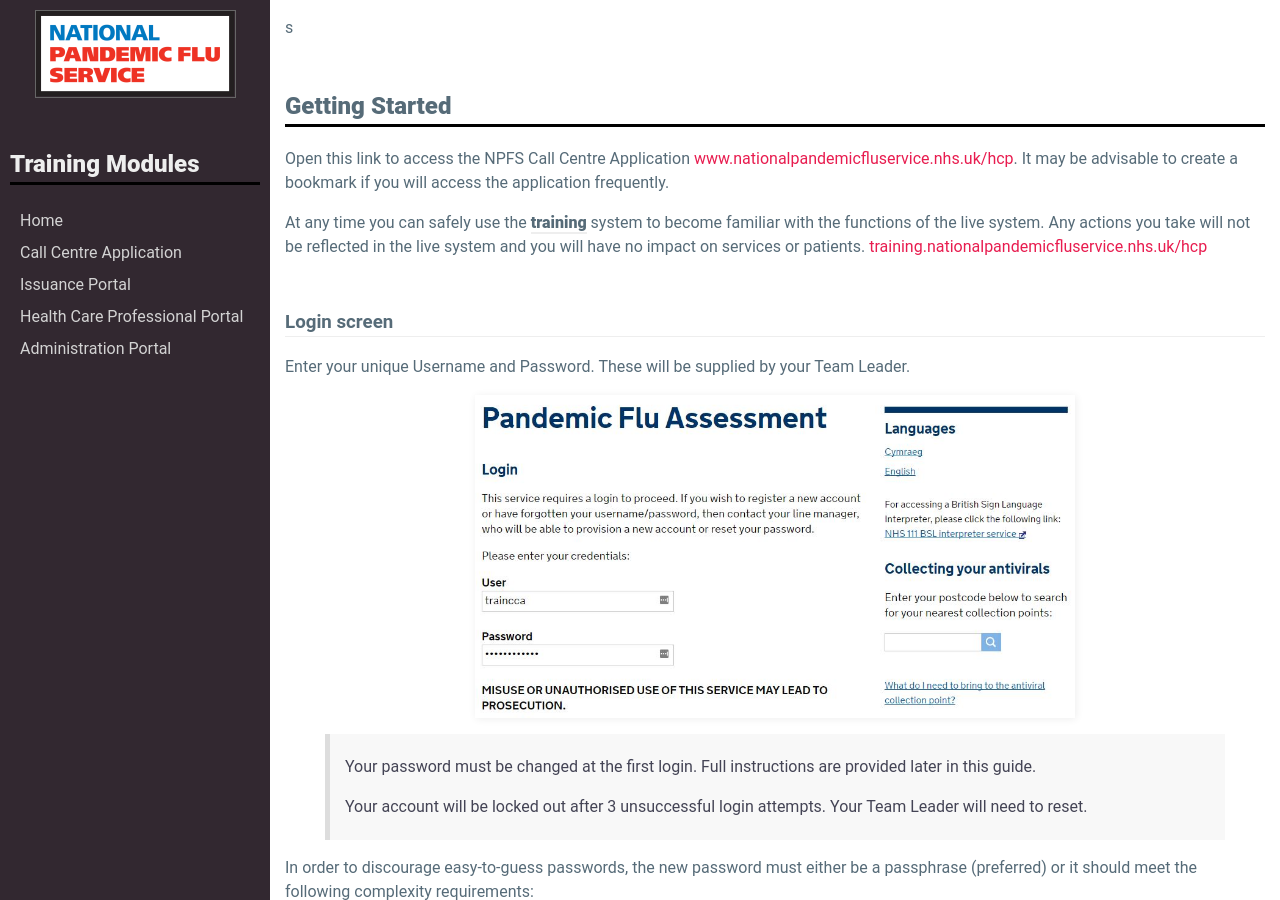
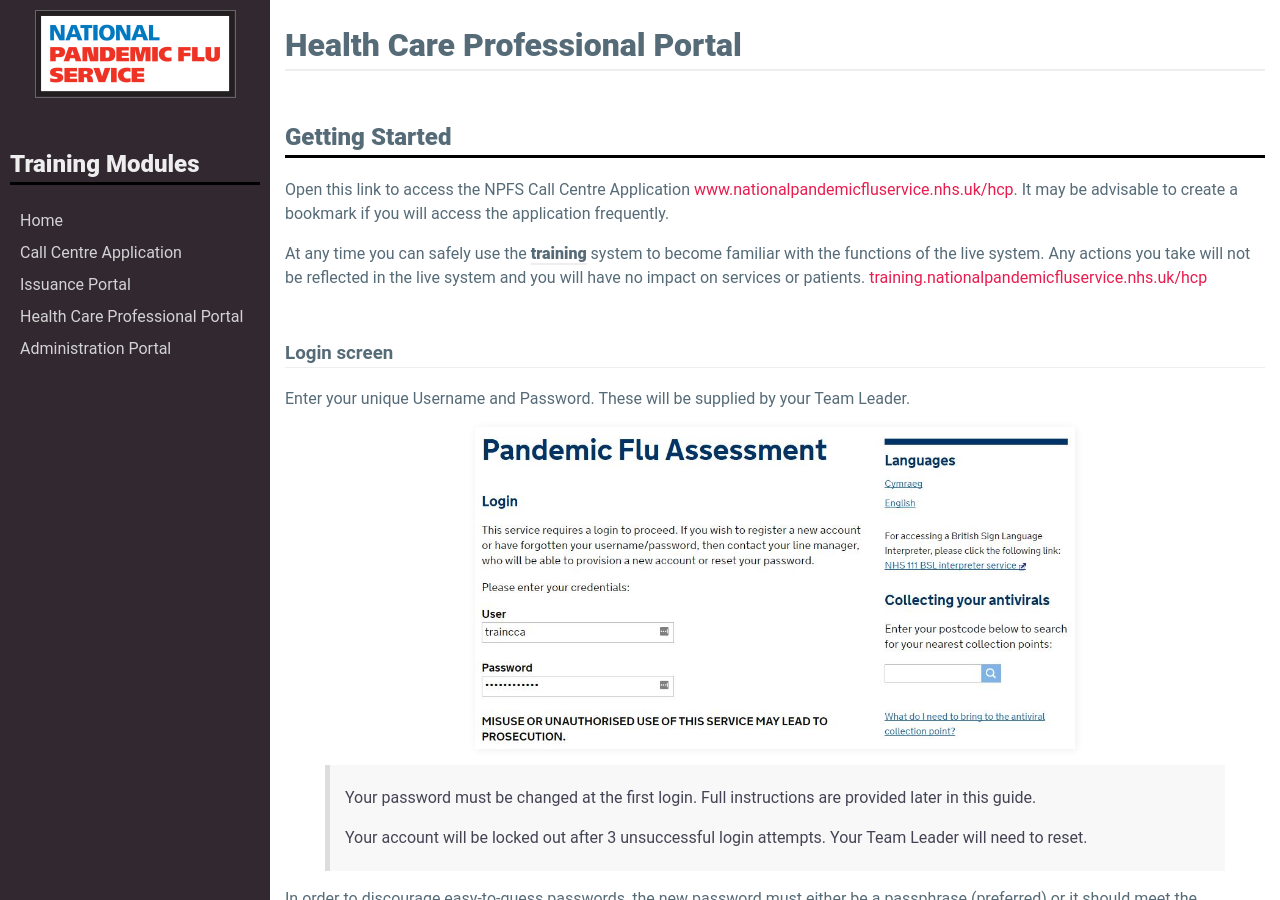
Before and after one commit to npfs/npfs.github.io, a Jekyll site: the page built from hcp.md, in a window 1280 px wide and 900 px high. Built offline with Jekyll 4.4.1, drawn with Linux system fonts in a browser that asks for light colours.

Commit message:
Fixed HCP title

```diff
--- a/hcp.md
+++ b/hcp.md
@@ -2,7 +2,7 @@
 layout: default
 title: NPFS Health Care Professional Training
 ---
-s
+# Health Care Professional Portal
 
 ## Getting Started
 
```
